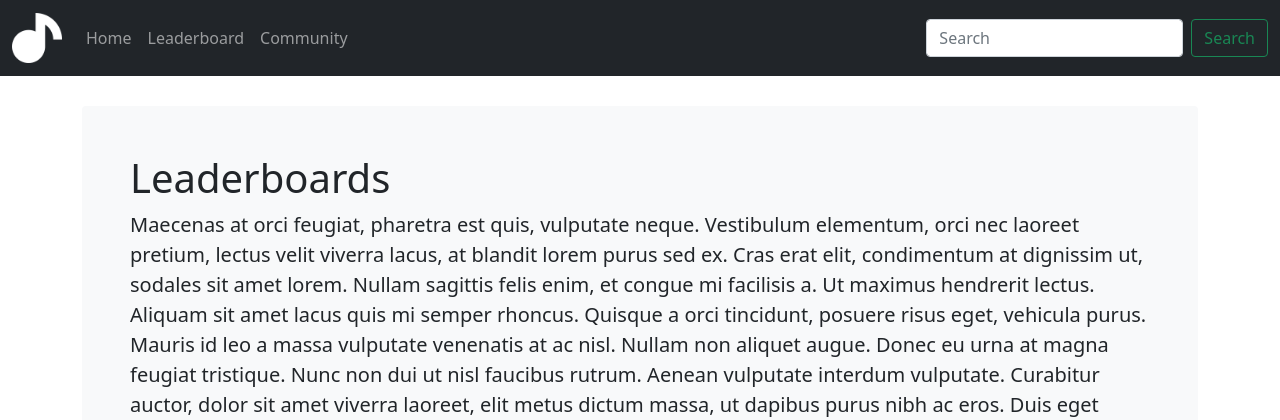
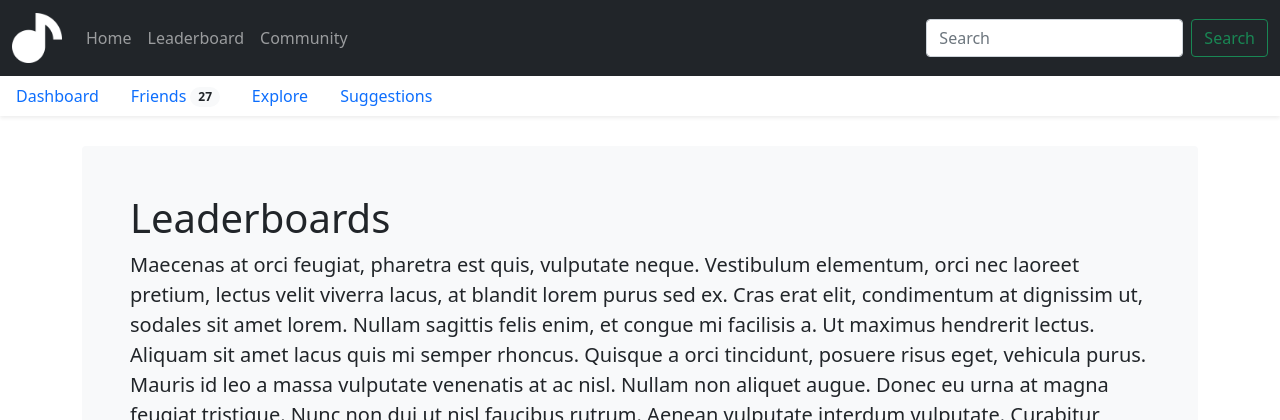
Before and after one commit to Emanuel-de-Jong/Soundsphere-Web-Mockup, a PHP site: page /?a=leaderboards in a window 1280 px wide. Shown: the top 420 px of the page. Run offline with PHP 8.4, Linux system fonts and the light colour scheme.

Commit message:
Added subnavbar

```diff
--- /dev/null
+++ b/components/subnavbar.php
@@ -0,0 +1,11 @@
+<div class="nav-scroller bg-body shadow-sm">
+    <nav class="nav nav-underline" aria-label="Secondary navigation">
+        <a class="nav-link active" aria-current="page" href="#">Dashboard</a>
+        <a class="nav-link" href="#">
+            Friends
+            <span class="badge bg-light text-dark rounded-pill align-text-bottom">27</span>
+        </a>
+        <a class="nav-link" href="#">Explore</a>
+        <a class="nav-link" href="#">Suggestions</a>
+    </nav>
+</div>
--- a/pages/leaderboards.php
+++ b/pages/leaderboards.php
@@ -1,3 +1,5 @@
+<?php require('components/subnavbar.php'); ?>
+
 <main class="container h-100">
     <div class="bg-light p-5 rounded h-100">
         <h1>Leaderboards</h1>
```
